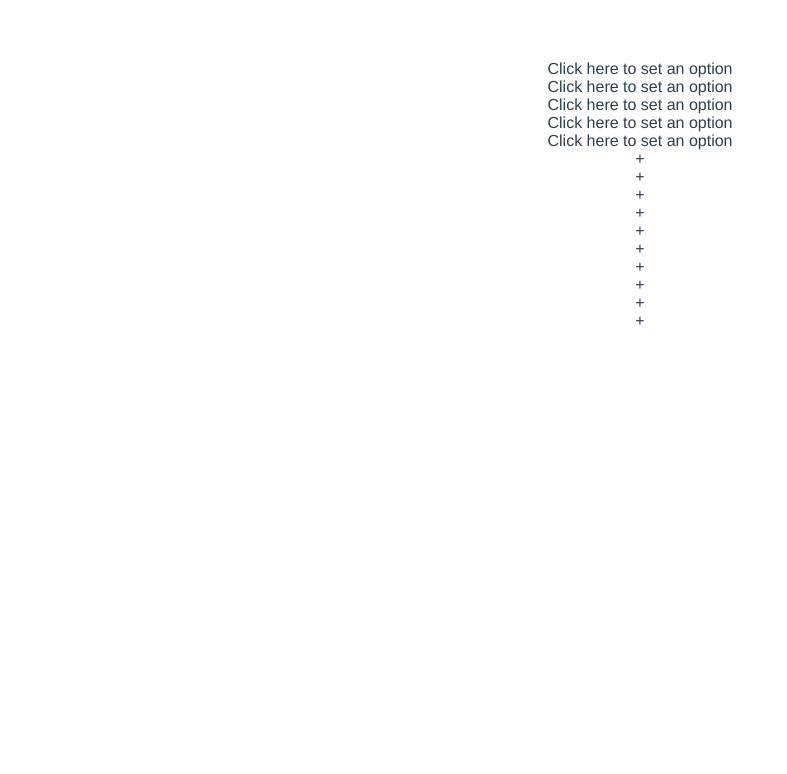
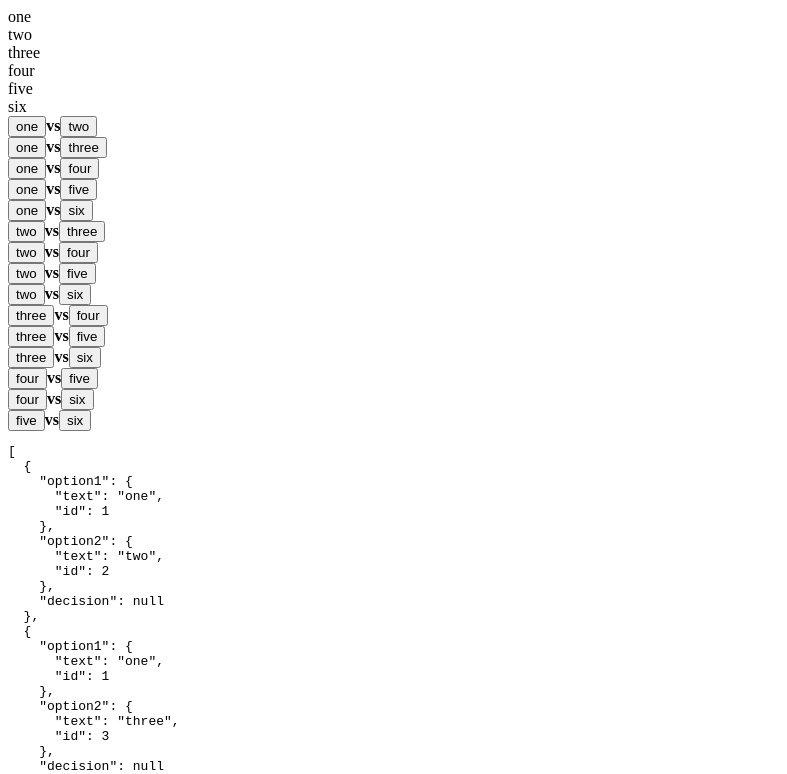
Before and after one commit to erinknowles0501/decision-pyramid, a Vue app: page / in a window 1280 px wide. Shown: the top 774 px of the page, without its empty margins (0-787 px from the left). Built offline with nearby package versions, Linux system fonts and the light colour scheme.

Commit message:
Select decision.

```diff
--- a/src/App.vue
+++ b/src/App.vue
@@ -6,12 +6,13 @@
             v-model="option.text"
         />
         <DecisionPicker
-            v-for="decision in getDecisions"
+            v-for="decision in decisions"
             :key="`decision-${decision.option1.id}-${decision.option2.id}`"
             v-model="decision.decision"
             :option1="decision.option1"
             :option2="decision.option2"
         />
+        <pre>{{ decisions }}</pre>
     </div>
 </template>
 
@@ -28,13 +29,14 @@ export default {
     data() {
         return {
             options: [
-                { text: "", id: 1 },
-                { text: "", id: 2 },
-                { text: "", id: 3 },
-                { text: "", id: 4 },
-                { text: "", id: 5 },
+                { text: "one", id: 1 },
+                { text: "two", id: 2 },
+                { text: "three", id: 3 },
+                { text: "four", id: 4 },
+                { text: "five", id: 5 },
+                { text: "six", id: 6 },
             ],
-            decisions: [],
+            decisions: null,
         };
     },
     computed: {
@@ -46,10 +48,12 @@ export default {
             }
             return count;
         },
-        getDecisions() {
-            // for Vue reactivity, push to this temp array, and set this.decisions to this at the end.
-            let tmpDecisions = [];
-
+    },
+    created() {
+        this.generateDecisions();
+    },
+    methods: {
+        generateDecisions() {
             // for every option there is,
             // create a decision object that compares that option
             // against every other option.
@@ -59,15 +63,14 @@ export default {
             // create decision object for option+[every option between currentOption+1 and optoins.length-1]
             // loop again at second option+[every option between currentOption+1 and options.length-1]
             // keep doing this until second-last option (last option will have no matches)
+
+            // for Vue reactivity - instead of pushing directly to .decisions, set whole thing equal to this temp array.
+            let tmpDecisions = [];
+
             this.options.forEach((option) => {
-                let currentOptionI = this.options.indexOf(option);
-                console.log("currentOptionI", currentOptionI);
+                let compareOptionI = this.options.indexOf(option) + 1;
 
-                let compareOptionI = currentOptionI + 1;
-                console.log("compareOptionI start", compareOptionI);
                 while (compareOptionI < this.options.length) {
-                    // get next option in list
-                    console.log("current compare option i", compareOptionI);
                     tmpDecisions.push({
                         option1: option,
                         option2: this.options[compareOptionI],
@@ -75,22 +78,20 @@ export default {
                     });
                     compareOptionI += 1;
                 }
-                //}
             });
-            console.log("tempdecisions", tmpDecisions);
-            return tmpDecisions;
+            this.decisions = tmpDecisions;
         },
     },
 };
 </script>
 
 <style>
-#app {
+/* #app {
     font-family: Avenir, Helvetica, Arial, sans-serif;
     -webkit-font-smoothing: antialiased;
     -moz-osx-font-smoothing: grayscale;
     text-align: center;
     color: #2c3e50;
     margin-top: 60px;
-}
+} */
 </style>
--- a/src/components/DecisionPicker.vue
+++ b/src/components/DecisionPicker.vue
@@ -1,10 +1,23 @@
 <template>
-    <div>{{ option1.text }} + {{ option2.text }}</div>
+    <div>
+        <button @click="select(option1)">
+            {{ option1.text }}
+        </button>
+        <b>vs</b>
+        <button @click="select(option2)">
+            {{ option2.text }}
+        </button>
+    </div>
 </template>
 
 <script>
 export default {
     name: "decision-picker",
     props: ["value", "option1", "option2"],
+    methods: {
+        select(option) {
+            this.$emit("input", option);
+        },
+    },
 };
 </script>
```
